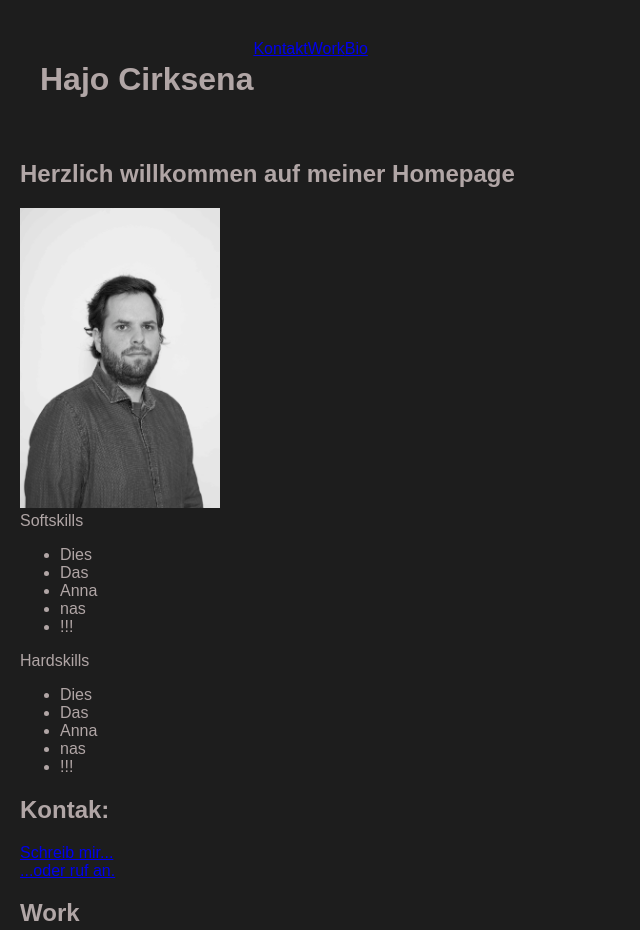
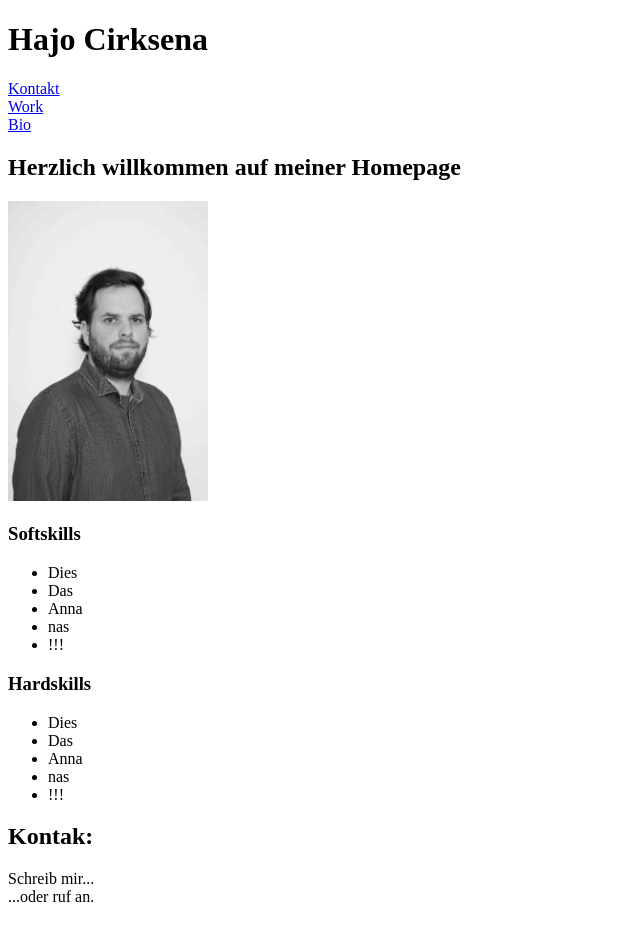
Before and after one commit to hajocirksena/personal-website, a website: page docs/index.html in a window 1280 px wide. Shown: the top 930 px of the page, without its empty margins (0-640 px from the left). Drawn offline with Linux system fonts and the light colour scheme.

Commit message:
Add class structure reset everything

```diff
--- a/docs/index.html
+++ b/docs/index.html
@@ -8,26 +8,31 @@
 </head>
 
 <body>
-<header class="header m20">
+<header class="header">
+    <div class="header__title">
     <h1 class="header__h1">Hajo Cirksena</h1>
-        <nav class="header__nav"><a href="#kontakt"id="kontakt">Kontakt</a></nav>
-        <nav class="header__nav"><a href="#work"id="work">Work</a></nav>
-        <nav class="header__nav"><a href="#bio"id="bio">Bio</a></nav>
+    </div>
+    <div class="header__class">
+            <nav class="header__nav"><a href="#kontakt">Kontakt</a></nav>
+            <nav class="header__nav"><a href="#work">Work</a></nav>
+            <nav class="header__nav"><a href="#bio">Bio</a></nav>
+    </div>
 </header>
 <main>
-    <stage>
-        <h2 class:"stage">Herzlich willkommen auf meiner Homepage</h2>
-        <img src="images/Ich.jpg" alt="Hajo Cirksena" width="200px">
-        <section class:"stage__skills">Softskills</section>
-          <ul class:"stage__skills--list">
+    <stage class="stage">
+        <h2 class="stage__h2">Herzlich willkommen auf meiner Homepage</h2>
+        <img class="stage__img" src="images/Ich.jpg" alt="Hajo Cirksena" width="200px">
+
+        <h3 class="stage__skills">Softskills</h3>
+          <ul class="stage__skills--list">
               <li>Dies</li>
               <li>Das</li>
               <li>Anna</li>
               <li>nas</li>
               <li>!!!</li>
           </ul>
-        <section class:"stage__skills">Hardskills</section>
-          <ul class:"stage__skills--list">
+        <h3 class="stage__skills">Hardskills</h3>
+          <ul class="stage__skills--list">
               <li>Dies</li>
               <li>Das</li>
               <li>Anna</li>
@@ -37,24 +42,33 @@
     </stage>
 
     <section class="contact" id="kontakt">
-            <h2>Kontak:</h2>
-            <div><a href="mailto:hajocirksena@gmail.com">Schreib mir...</a></div>
-            <div><a href="tel:017670392681">...oder ruf an.</a></div>
+            <h2 class="contact__h2">Kontak:</h2>
+            <div class="contact__link><a href="mailto:hajocirksena@gmail.com">Schreib mir...</a></div>
+            <div class="contact__link><a href="tel:017670392681">...oder ruf an.</a></div>
     </section>
 
     <section class="skills" id="work">
-        <h2>Work</h2>
-        <div class="work__link"><a href="http://www.github.com">GitHub<img src="images/github.jpg" alt=""width="200px";></a></div>
-        <div class="work__link"><a href="http://www.codepen.io">CodePen <img src="images/codepen.png" alt="" width="200px"> </a></div>
-        <div class="work__link"><a href=""LinkedIn>LinkedIn <img src="images/linkedIn.png" alt="" width="200px"></a></div>
+        <h2 class="skills__h2">Work</h2>
+        <div class="skills__link"><a href="http://www.github.com">GitHub<img src="images/github.jpg" alt=""width="200px";></a></div>
+        <div class="skills__link"><a href="http://www.codepen.io">CodePen <img src="images/codepen.png" alt="" width="200px"> </a></div>
+        <div class="skills__link"><a href=""LinkedIn>LinkedIn <img src="images/linkedIn.png" alt="" width="200px"></a></div>
     </section>
 
-    <section>
-        <h2 id="bio">Bio</h2>
-        <bio>Lorem ipsum, dolor sit amet consectetur adipisicing elit. Ratione, praesentium. Culpa eum vel exercitationem, possimus ut laudantium earum necessitatibus neque?</bio>
-        <br>
-        <h2>Vita</h2>
-        <vita>Lorem, ipsum dolor sit amet consectetur adipisicing elit. Consectetur repellat nam ipsa assumenda reiciendis quas ea. Placeat illo quas quo.</vita>
+    <section class="bio" id="bio">
+            <h2 class="bio__bio--h2">Bio</h2>
+            <bio class="bio__bio--content">Lorem ipsum, dolor sit amet consectetur adipisicing elit. Ratione, praesentium. Culpa eum vel exercitationem, possimus ut laudantium earum necessitatibus neque?</bio>
+            <br>
+            <h2 class="bio__vita--h2">Vita</h2>
+            <vita class="bio__vita--content">
+                <ul>
+                    <li class="bio__vita--li">Lorem, ipsum.</li>
+                    <li class="bio__vita--li">Lorem, ipsum.</li>
+                    <li class="bio__vita--li">Lorem, ipsum.</li>
+                    <li class="bio__vita--li">Lorem, ipsum.</li>
+                    <li class="bio__vita--li">Lorem, ipsum.</li>
+                    <li class="bio__vita--li">Lorem, ipsum.</li>
+                </ul>
+            </vita>
     </section>
 </main>
 <footer>&copy; Hajo Cirksena</footer>
--- a/package.json
+++ b/package.json
@@ -5,7 +5,7 @@
   "main": "index.html",
   "scripts": {
     "start": "npm-run-all --parallel sass serve",
-    "sass": "node-sass -w --output-style compressed scss/styles.scss docs/styles.css --source-map true",
+    "sass": "node-sass -w scss/styles.scss docs/styles.css --source-map true",
     "serve": "serve docs",
     "test": "echo \"Error: no test specified\" && exit 1"
   },
--- a/scss/_base.scss
+++ b/scss/_base.scss
@@ -1,10 +1,3 @@
 *{
     box-sizing: border-box;
 }
-
-body {
-    font-family: sans-serif;
-    color: var(--primary);
-    background: var(--secondary);
-    margin:20px;
-}
--- a/scss/_utils.scss
+++ /dev/null
@@ -1,7 +0,0 @@
-.m-20 {
-    margin: 20px;
-}
-
-.w-100 {
-    width: 100%;
-}
--- a/scss/_variables.scss
+++ /dev/null
@@ -1,4 +0,0 @@
-:root{
-    --primary: rgb(177, 166, 166);
-    --secondary: rgb(29, 29, 29);
-}
--- a/scss/components/_contact.scss
+++ /dev/null
@@ -1,3 +0,0 @@
-.contact {
-    fonte-size: 2rem;
-}
--- a/scss/components/_header-colors.scss
+++ /dev/null
@@ -1,3 +0,0 @@
-.header {
-    --header-background: salmon;
-}
--- a/scss/components/_header.scss
+++ b/scss/components/_header.scss
@@ -1,6 +1,37 @@
-@import "components/header-colors"
 
-.header{
-  padding: 20px;
-  background: var(--header-background);
-}
+
+// .header {
+//   display: flex;
+//   flex-direction: row;
+//   justify-content: center;
+//   background: rgba(0, 115, 255, 0.564);
+// }
+
+// .nav{
+//   display: flex;
+//   justify-content: center;
+//   align-items: center;
+//   background: green;
+// }
+
+// .title {
+//   display: table;
+//   width: 100%;
+//   text-align: center;
+//   &:hover {
+//     background: hotpink;
+//   }
+// }
+
+
+// .header__nav {
+//   background: grey;
+//   height: 48px;
+//   width: auto;
+//   padding: 10px;
+//   margin: 10px;
+//   border-radius: 5px;
+//   &:hover {
+//     background: lightgray;
+//   }
+// }
--- a/scss/components/_skills.scss
+++ /dev/null
@@ -1,3 +0,0 @@
-.skills {
-    color: tomato;
-}
--- a/scss/header.scss
+++ /dev/null
@@ -1,9 +0,0 @@
-.header {
-    display: flex;
-    justify-content: center;
-    padding: 20px;
-    background-color: var(--secondary);
-}
-.header__nav{
-    justify
-}
--- a/scss/styles.scss
+++ b/scss/styles.scss
@@ -3,8 +3,7 @@
 @import "utils";
 //components
 @import "components/header";
-@import:"components/contact";
+@import "components/stage";
 @import "components/skills";
-
-@import "header"
+@import "components/contact";
 //etc....
```
Also changed, not shown: scss/components/_stage.scss (added, +27 -0 lines), docs/styles.css, 1 other file.
